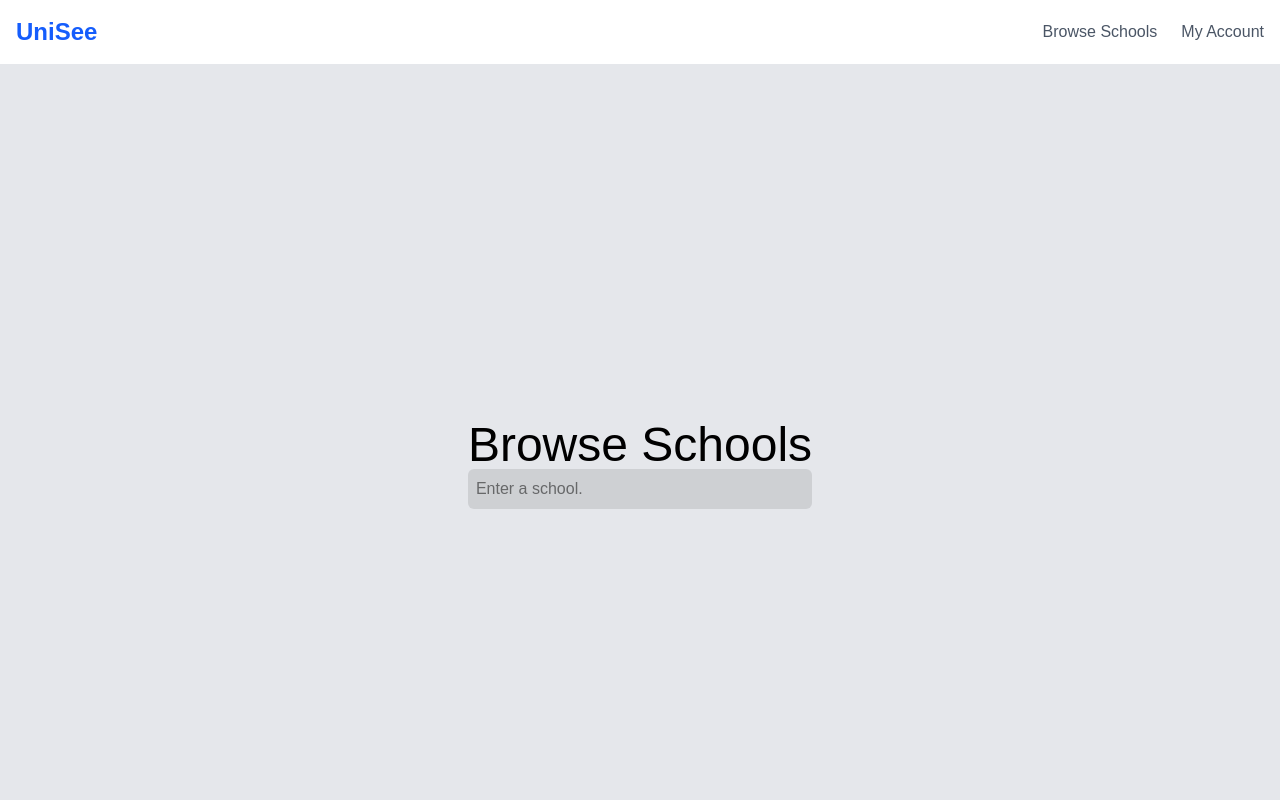
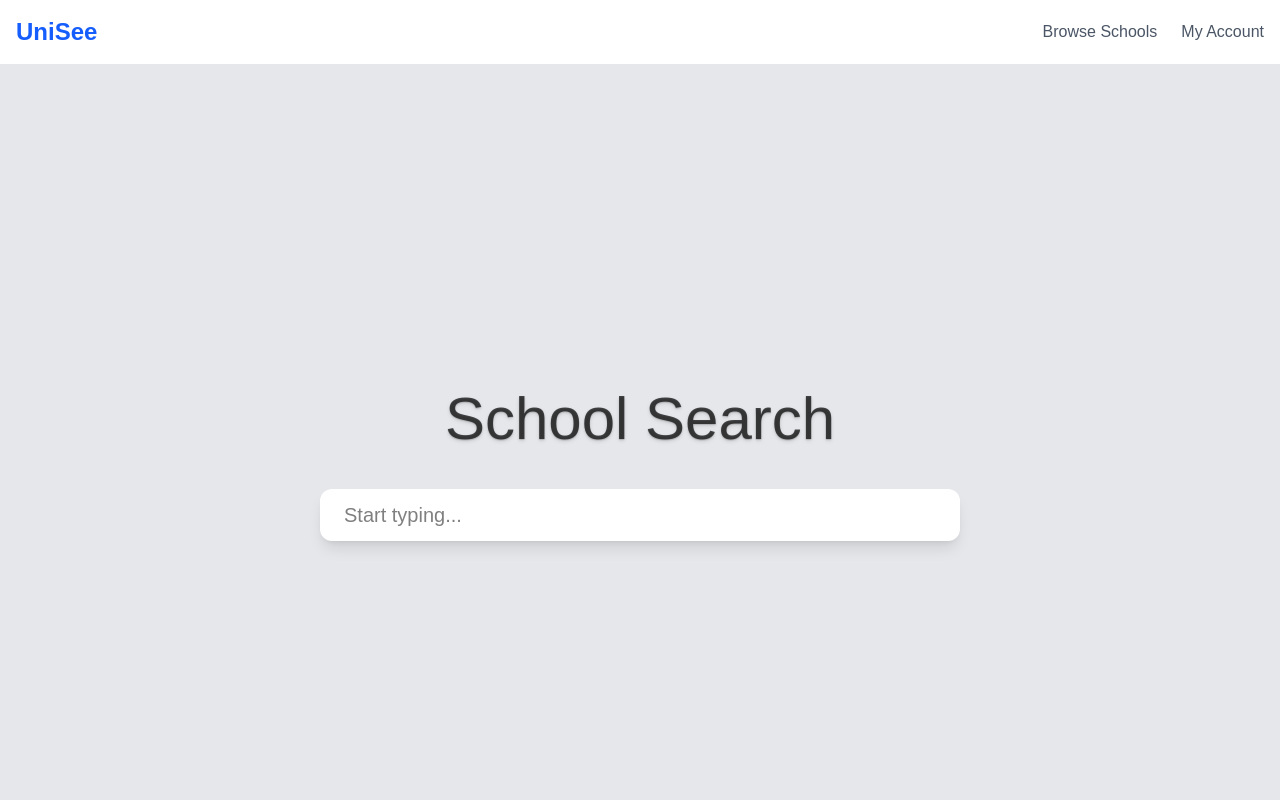
Before and after one commit to UniSeeOrg/UniSee, a Next.js app: page /schools in a window 1280 px wide. Shown: the top 800 px of the page. Built offline with nearby package versions, Linux system fonts and the light colour scheme.

Commit message:
feat: dropdown search

```diff
--- a/src/app/schools/[school]/fetch.ts
+++ b/src/app/schools/[school]/fetch.ts
@@ -1,4 +1,4 @@
-import { getOrCreateSchool, getSchoolFromExternalID } from "@/lib/api/schools";
+import { getOrCreateSchool} from "@/lib/api/schools";
 export async function fetchSchoolInfo(schoolName :string)
 {
   const apiResponse = await fetch(`https://api.data.gov/ed/collegescorecard/v1/schools?api_key=${getApiKey()}&school.name=${schoolName} `);
--- a/src/app/schools/page.tsx
+++ b/src/app/schools/page.tsx
@@ -4,8 +4,10 @@ export default function SchoolsPage() {
 
   return (
     <div className = "w-full flex items-center justify-center h-screen text-black bg-gray-200">
-      <div className = "flex flex-col">
-        <h1 className = "text-5xl">Browse Schools</h1>
+      <div className = "flex flex-col w-1/2">
+        <div className = "flex items-center justify-around text-6xl mb-10">
+          <h1 className= "text-shadow-md font-semi-bold text-black/70">School Search</h1>
+        </div>
         <SearchBar/>
       </div>
       {/* School listing will go here */}
--- a/src/components/search/SearchBar.tsx
+++ b/src/components/search/SearchBar.tsx
@@ -1,24 +1,74 @@
 "use client"
 import { useRouter } from "next/navigation";
-import {useState} from "react";
+import { useState, useEffect } from "react";
+
 export default function SearchBar() {
   const [search, onSearch] = useState<string>("");
+  const [results, setResults] = useState<any[]>([]);
   const router = useRouter();
 
-  function submit(e: React.FormEvent<HTMLFormElement>)
-  {
-    e.preventDefault();
-    if (search.trim())
-    {
-      router.push(`/schools/${search}`)
+  useEffect(() => {
+    if (!search) {
+      setResults([]);
+      return;
     }
-  }
+
+    const timer = setTimeout(async () => {
+      try {
+        const res = await fetch(
+          `https://api.data.gov/ed/collegescorecard/v1/schools?api_key=bb29Q304BgkotuPdvwfeF23deO8F93psi0F2sSC4&school.name=${search}&sort=latest.student.size:desc`
+        );
+        const data = await res.json();
+
+        const filtered = (data.results || []).filter((s: any) => {
+          const input = search.toLowerCase();
+          const name = s.school.name.toLowerCase();
+          const alias = (s.school.alias || "").toLowerCase();
+          return name.includes(input) || alias.includes(input);
+        });
+
+        setResults(filtered);
+      } catch (err) {
+        console.error(err);
+        setResults([]);
+      }
+    }, 100);
+
+    return () => clearTimeout(timer);
+  }, [search]);
 
   return (
-    <div className = "bg-black/10 rounded-md p-2">
-        <form onSubmit={submit}>
-        <input className= "w-full" type="text" placeholder="Enter a school." value={search} onChange={(e)=> onSearch(e.target.value)}></input>
-        </form>
+    <div className="relative">
+      <div className="bg-white rounded-xl py-3 px-6 shadow-lg">
+        <input
+          className="w-3/4 bg-transparent outline-none text-xl"
+          type="text"
+          placeholder="Start typing..."
+          value={search}
+          onChange={(e) => onSearch(e.target.value)}
+        />
+      </div>
+
+      {results.length > 0 && (
+        <div className="absolute z-10 w-full mt-1 bg-white rounded-md shadow-lg max-h-60 overflow-auto">
+          {results.map((school) => (
+            <div key={school.id} className="px-4 py-2 hover:bg-gray-100" onClick={() => router.push(`/schools/${school.id}`)}>
+              <div className="flex flex-row">
+                <div className="w-12 h-12 flex items-center justify-center bg-gray-100 flex-shrink-0">
+                  <img
+                    className="max-w-full max-h-full object-contain rounded-lg shadow-md "
+                    src={`https://logo.clearbit.com/${school.school.school_url}`}
+                  />
+                </div>
+                <div className="flex flex-col px-4">
+                  <p className="font-bold text-xl">{school.school.name}</p>
+                  <p className="italic font-semibold text-sm">{school.school.city}, {school.school.state}</p>
+                </div>
+              </div>
+            </div>
+          ))}
+        </div>
+      )}
     </div>
   );
 }
```
